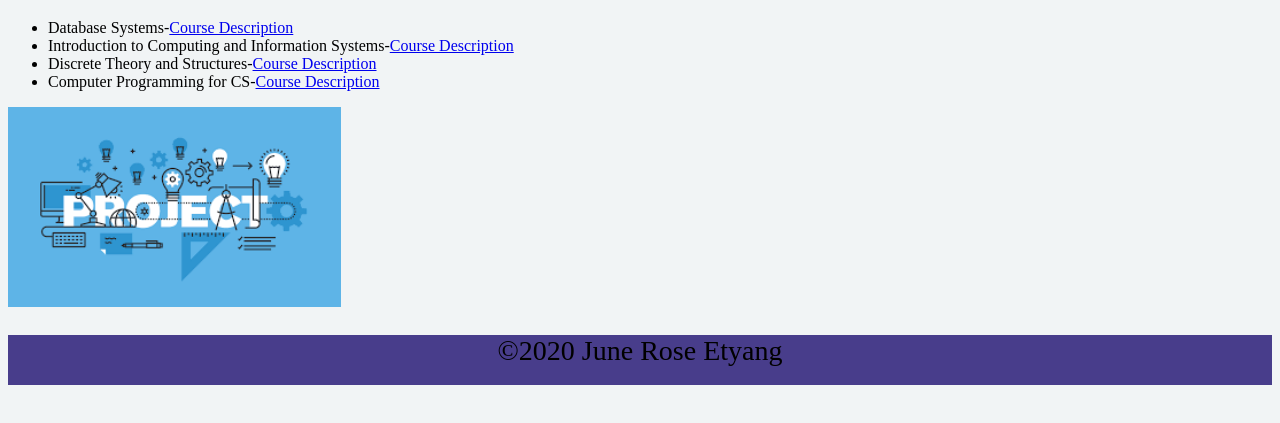
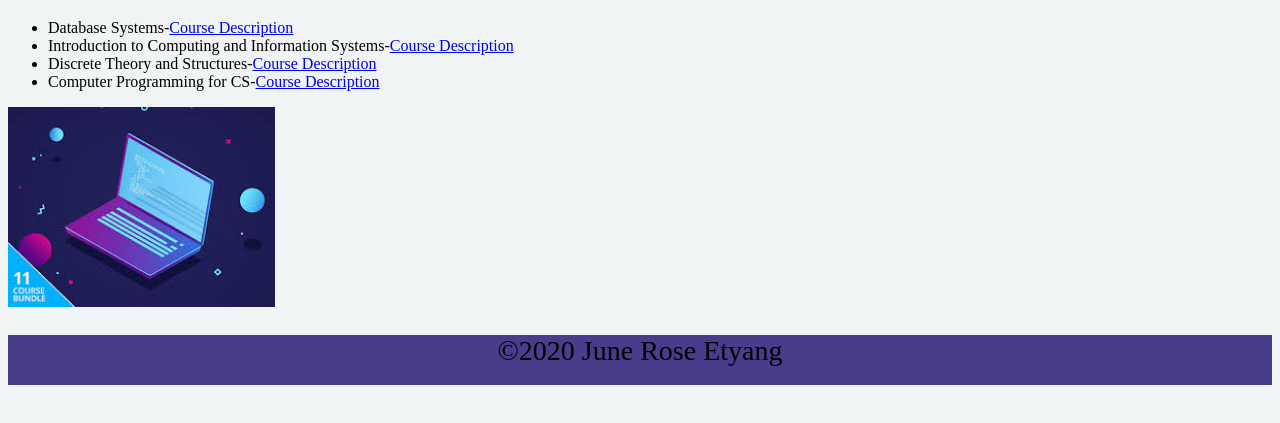
Before and after one commit to JuneRoseEtyang/JuneRoseEtyang.github.io, a plain HTML site: page CS Coursework.html in a window 1280 px wide. Shown: the part 47-470 px from the top of the page. Drawn offline with Linux system fonts and the light colour scheme; files whose address does not match are found by name.

Commit message:
Commit my work

```diff
--- a/CS Coursework.html
+++ b/CS Coursework.html
@@ -11,7 +11,7 @@
 	<li>Computer Programming for CS-<a href="https://www.ashesi.edu.gh/academics/programmes/computer-science/computer-science-courses.html#Computer%20Programming%20for%20Computer%20Science">Course Description</a></li>
 </ul>
 
-    <p><img src="C:\Users\June Etyang\OneDrive - Ashesi University\Junior Year\Web Technologies\project.png" height=200px></p>
+    <p><img src="cs.jpg" height=200px></p>
 	<div id="footer">
 		<p>&copy;2020 June Rose Etyang</p></div>
 	</div>
```
Also changed, not shown: cs.jpg (added).
